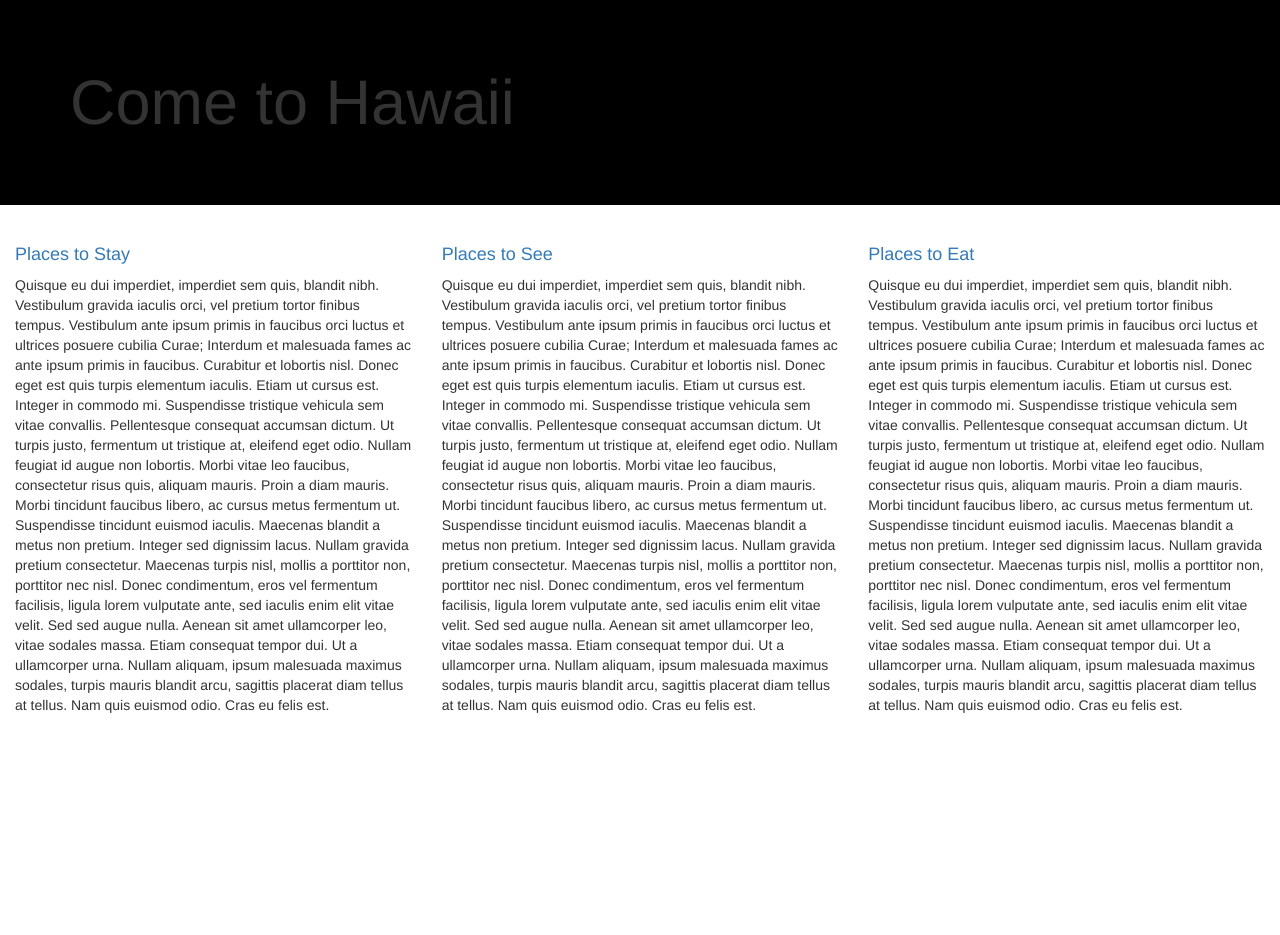
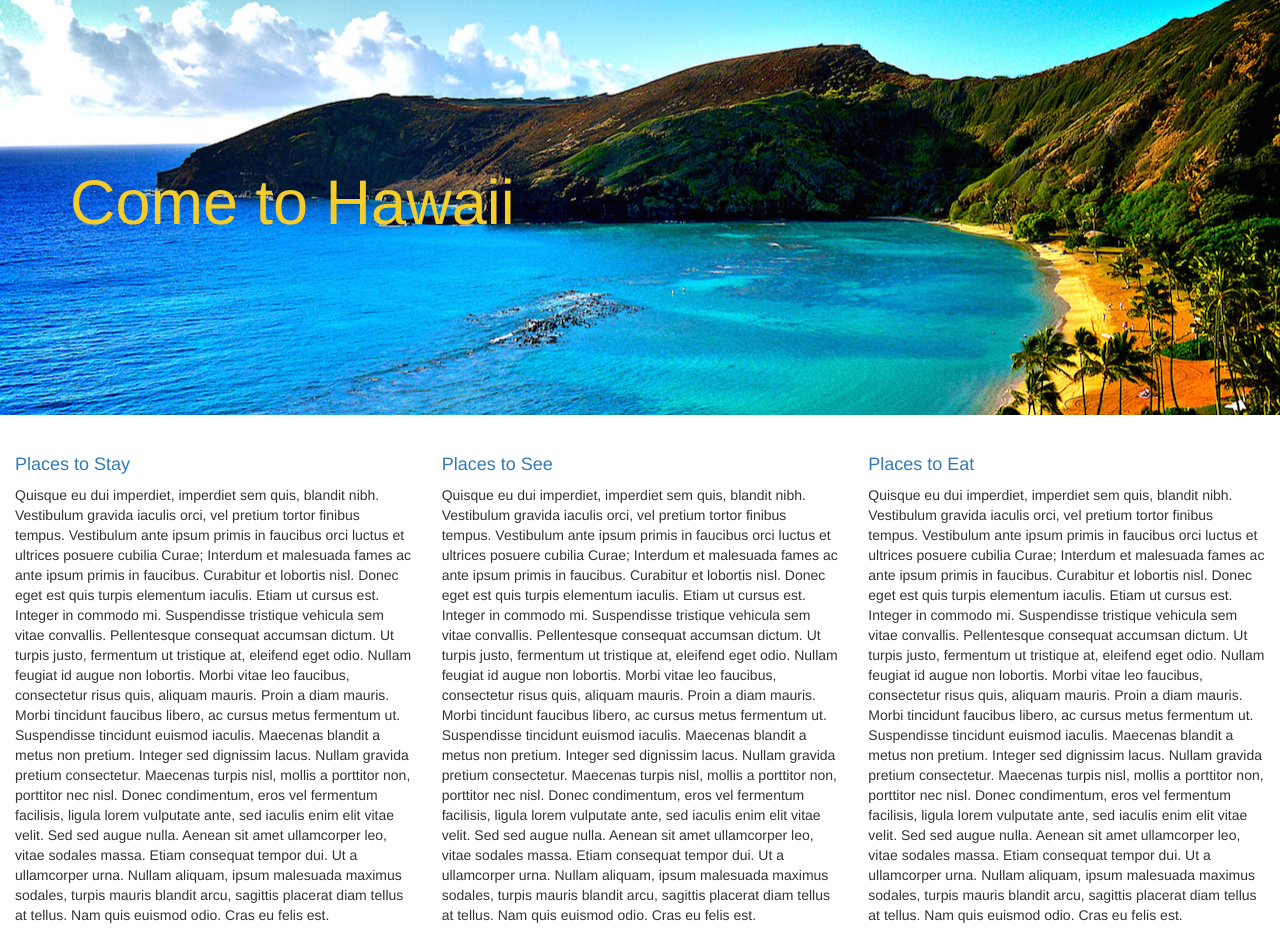
Before and after one commit to glatimer/vacation, a plain HTML site: page vacation/index.html in a window 1280 px wide. Before the commit the page ends 800 px from the top, so only its background shows below. Drawn offline with Linux system fonts and the light colour scheme.

Commit message:
Change header by trying new photos and new font color.

```diff
--- a/vacation/css/stylesheet.css
+++ b/vacation/css/stylesheet.css
@@ -1,15 +1,17 @@
 .jumbotron {
     position: relative;
-    background: black url("img/scenic.jpg") center center;
+    background: black url("../img/beach.jpg") center center;
     width: 100%;
     height: 100%;
     background-size: cover;
     overflow: hidden;
+    te
+}
+.jumbotron h1 {
+  color: #f4cd2a;
+  padding-top: 100px;
+}
 
 p {
   font-size: 14px;
 }
-.center {
-  text-align: center;
-  padding-bottom: 10px;
-}
```
Also changed, not shown: vacation/img/Hawaii_beach.jpg (added), vacation/img/beach.jpg (added), vacation/img/sunset.jpg (added), 2 other files.
